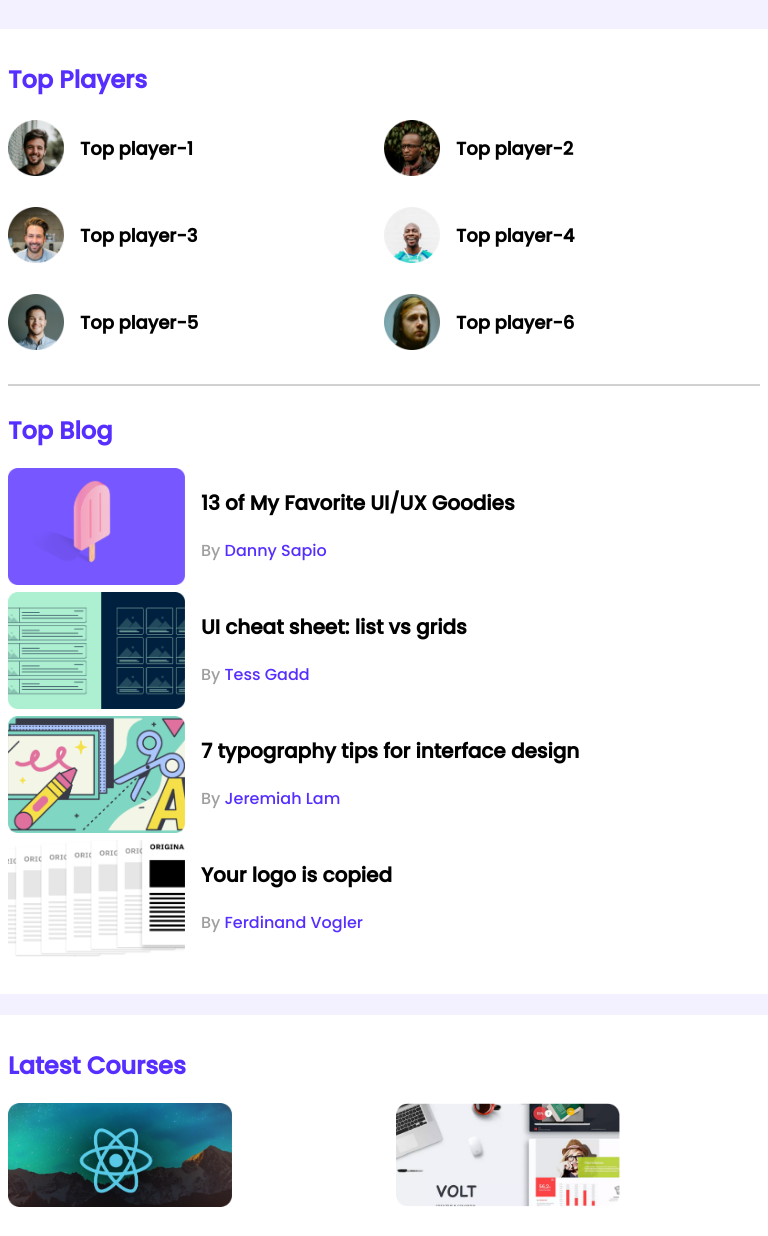
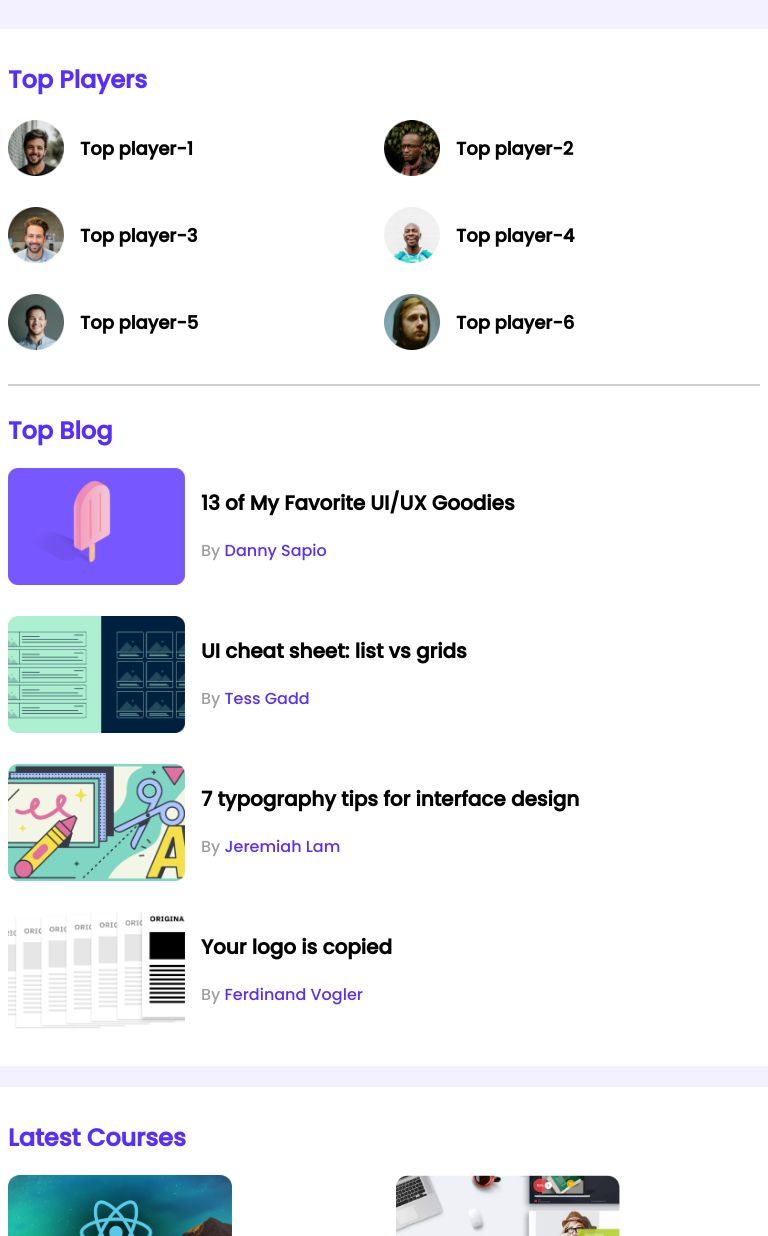
Before and after one commit to mashruf/leader-board-css3, a plain HTML site: page index.html in a window 768 px wide. Shown: the top 1236 px of the page. Drawn offline with Linux system fonts and the light colour scheme.

Commit message:
added grid gap for tablet

```diff
--- a/styles/style.css
+++ b/styles/style.css
@@ -175,5 +175,6 @@ hr {
 
     .blogs {
         grid-template-columns: repeat(1, 1fr);
+        grid-row-gap: 24px;
     }
 }
```
